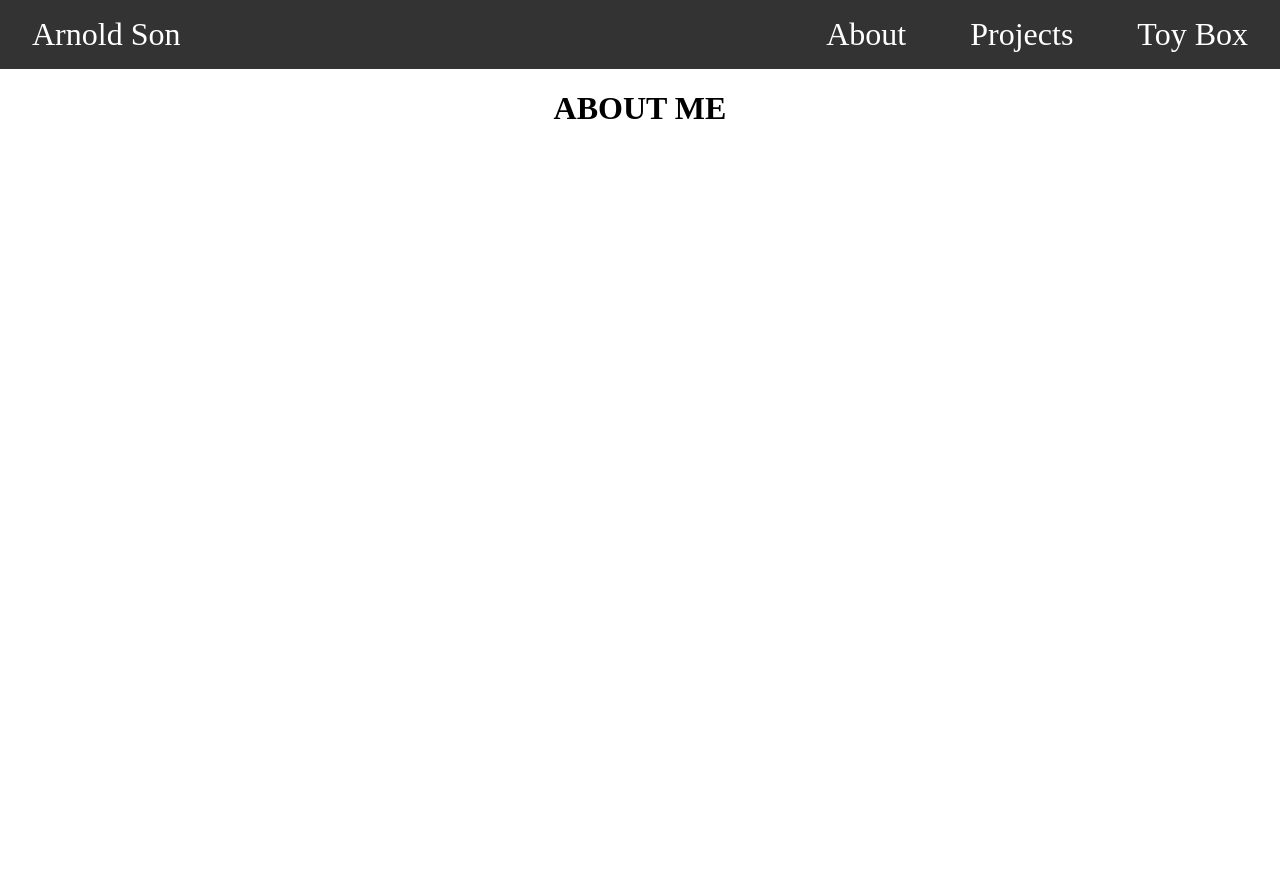
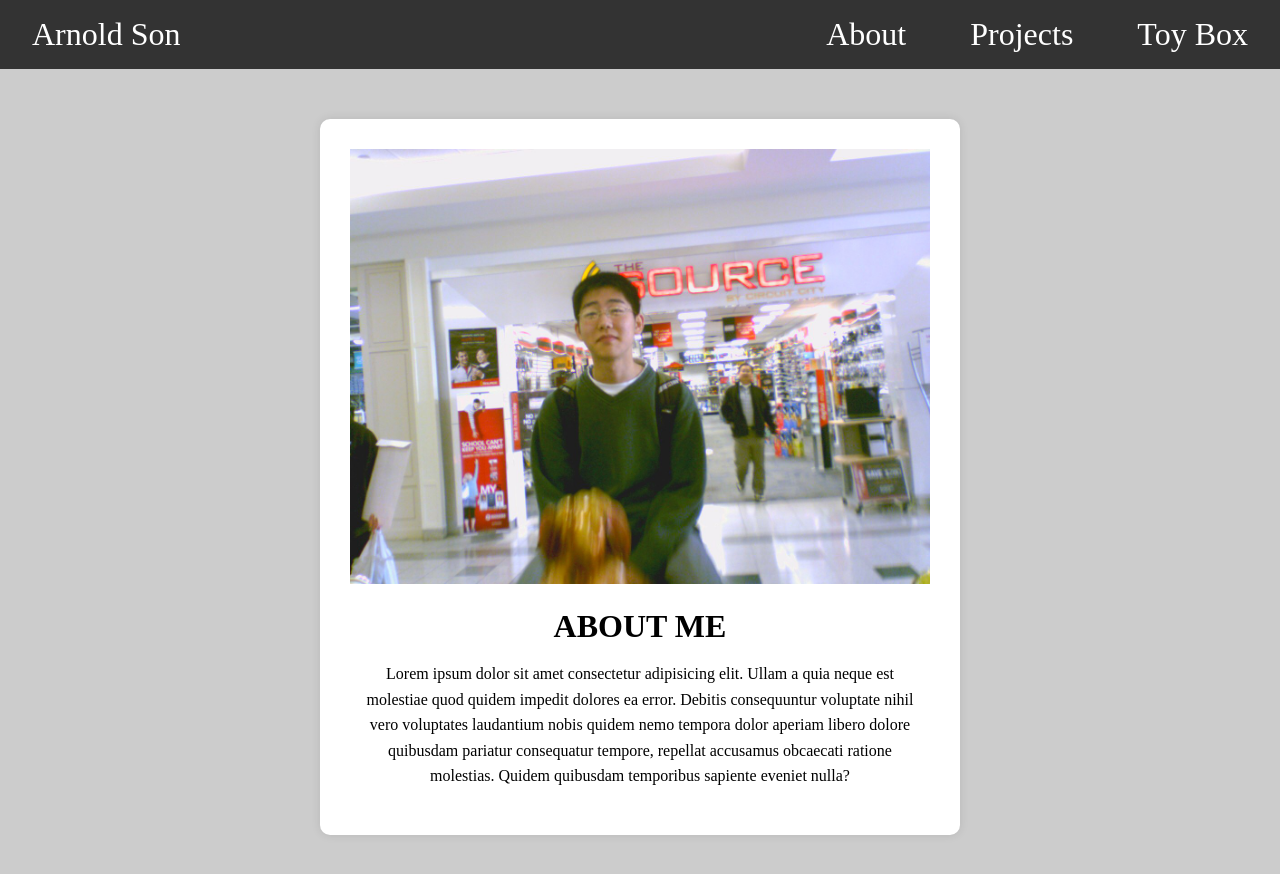
Before and after one commit to arnoldson/arnoldson.github.io, a React (Vite) app: page /about in a window 1280 px wide. Shown: the top 874 px of the page. Built offline with nearby package versions, Linux system fonts and the light colour scheme.

Commit message:
Added an 'About Me' page.

```diff
--- a/src/pages/About.jsx
+++ b/src/pages/About.jsx
@@ -1,3 +1,16 @@
 export function About() {
-  return <h1>ABOUT ME</h1>
+  return (
+    <div className="section">
+      <img className="section-img" src="./img/IMG_0796.JPG" alt="" />
+      <h1 className="section-header">ABOUT ME</h1>
+      <p className="section-content">
+        Lorem ipsum dolor sit amet consectetur adipisicing elit. Ullam a quia
+        neque est molestiae quod quidem impedit dolores ea error. Debitis
+        consequuntur voluptate nihil vero voluptates laudantium nobis quidem
+        nemo tempora dolor aperiam libero dolore quibusdam pariatur consequatur
+        tempore, repellat accusamus obcaecati ratione molestias. Quidem
+        quibusdam temporibus sapiente eveniet nulla?
+      </p>
+    </div>
+  )
 }
--- a/src/styles.css
+++ b/src/styles.css
@@ -4,6 +4,9 @@
 
 body {
   margin: 0;
+  padding: 0;
+  text-align: center;
+  background-color: #ccc;
 }
 
 .container {
@@ -67,3 +70,29 @@ body {
   align-items: center;
   color: white;
 }
+
+/* About me page */
+
+.section {
+  width: 50%;
+  margin: 50px auto;
+  background: white;
+  padding: 30px;
+  border-radius: 10px;
+  box-shadow: 0 0 10px rgba(0, 0, 0, 0.1);
+}
+
+.section-img {
+  width: 100%;
+  margin-bottom: 20px;
+}
+
+.section-header {
+  margin: 0;
+}
+
+.section-content {
+  padding: 1rem;
+  margin: 0;
+  line-height: 1.6;
+}
```
Also changed, not shown: img/IMG_0796.JPG (added).
